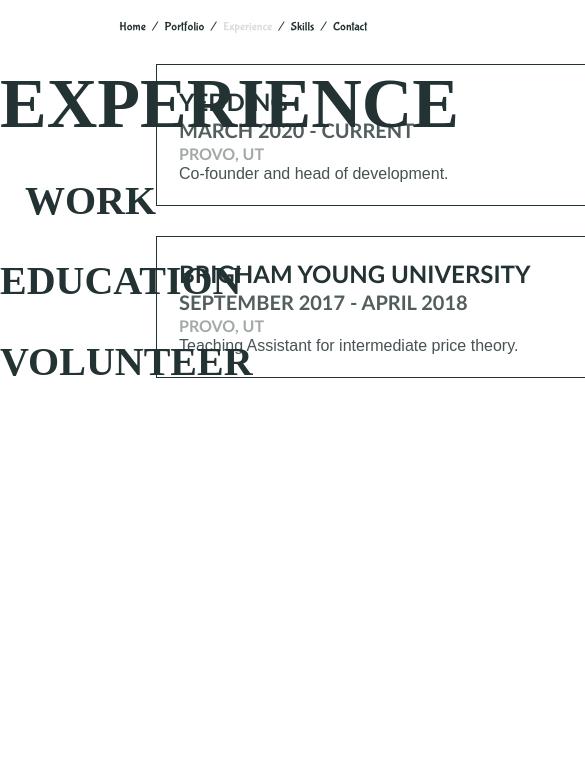
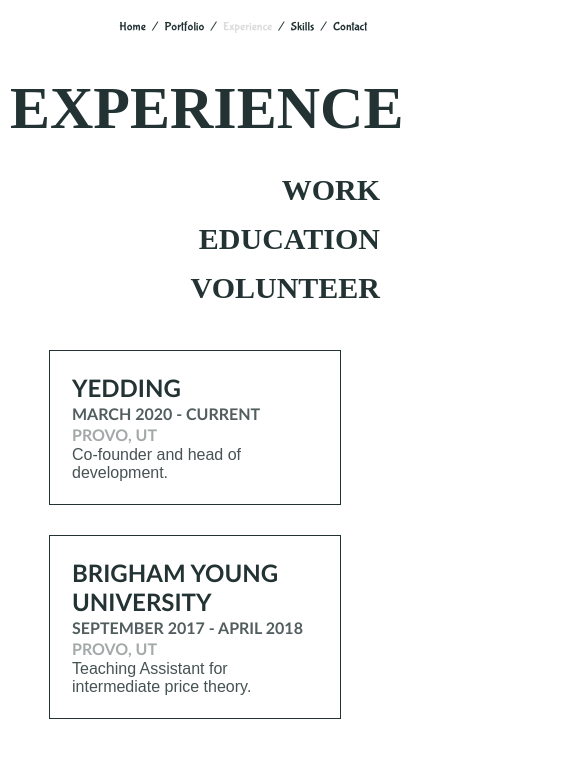
Before and after one commit to kylejw2/portfolio, a React (Create React App) app: page /Experience in a window 390 px wide. Shown: the top 758 px of the page, 585 px wide, since content can reach past the window. Built offline with nearby package versions, Linux system fonts and the light colour scheme; a web font is replaced by a local one.

Commit message:
Made the portfolio and experience pages responsive

```diff
--- a/src/App.js
+++ b/src/App.js
@@ -4,6 +4,7 @@ import Home from './components/Home';
 import Portfolio from './components/Portfolio';
 import Redirect from './components/Redirect';
 import Experience from './components/Experience';
+import Skills from './components/Skills';
 
 function App() {
 
@@ -14,6 +15,7 @@ function App() {
         <Route exact path='/Home' render={props => <Home {...props}/>} />
         <Route exact path='/Portfolio' render={props => <Portfolio {...props}/>} />
         <Route exact path='/Experience' render={props => <Experience {...props}/>} />
+        <Route exact path='/Skills' render={props => <Skills {...props}/>} />
       </Switch>
     </Router>
   );
--- a/src/components/Experience.js
+++ b/src/components/Experience.js
@@ -104,7 +104,7 @@ const Experience = (props) => {
             <animated.main className='exp-main' style={fade}>
                 <div>
                     <h1>Experience</h1>
-                    <animated.h2 onClick={() => setExpSection(0)}>Work</animated.h2>
+                    <h2 onClick={() => setExpSection(0)}>Work</h2>
                     <h2 onClick={() => setExpSection(1)}>Education</h2>
                     <h2 onClick={() => setExpSection(2)}>Volunteer</h2>
                 </div>
--- /dev/null
+++ b/src/components/Skills.js
@@ -0,0 +1,15 @@
+import React from 'react';
+import Nav from './Nav';
+
+const Skills = props => {
+
+    return (
+        <div>
+            <nav>
+                <Nav {...props} activePage='Skills'/>
+            </nav>
+        </div>
+    )
+}
+
+export default Skills;
--- a/src/index.css
+++ b/src/index.css
@@ -303,6 +303,7 @@ nav > span {
 }
 .exp-main > div > h2 {
   font-size: 40px;
+  margin: 15px 0;
 }
 
 .example-card {
@@ -329,7 +330,7 @@ nav > span {
 }
 
 .example-card > h2 {
-  font-size: 20px;
+  font-size: 16px;
   color: #233233C9;
 }
 
@@ -343,6 +344,16 @@ nav > span {
   text-transform: none;
   /* font-weight: 600; */
   font-family: sans-serif
+}
+
+@media only screen and (max-width: 1320px) {
+  .project-single-display > div > img {
+    max-width: 600px;
+  }
+  .example-card {
+    height: auto;
+    width: 400px;
+  }
 }
 
 @media only screen and (max-width: 1029px) {
@@ -376,7 +387,25 @@ nav > span {
     height: 250px;
     width: 350px;
   }
+  .project-single-display > div > img {
+    max-width: 500px;
+  }
+  .project-single-display {
+    flex-direction: column;
+    align-items: center;
+  }
+  .example-card {
+    height: auto;
+    width: 350px;
+  }
+  .exp-main > div > h1 {
+    font-size: 60px;
+  }
+  .exp-main > div > h2 {
+    font-size: 30px;
+  }
 }
+
 @media only screen and (max-width: 769px) {
   .description {
     font-size: 40px;
@@ -407,6 +436,14 @@ nav > span {
   .crop {
     height: 200px;
     width: 300px;
+  }
+  .project-single-display > div > img {
+    max-width: 300px;
+  }
+  .exp-main {
+    display: flex;
+    flex-direction: column;
+    padding: 10px;
   }
 }
 @media only screen and (max-width: 420px) {
@@ -441,4 +478,11 @@ nav > span {
     height: 150px;
     width: 250px;
   }
+  .project-single-display > div > img {
+    max-width: 250px;
+  }
+  .example-card {
+    height: auto;
+    width: 250px;
+  }
 }
```
